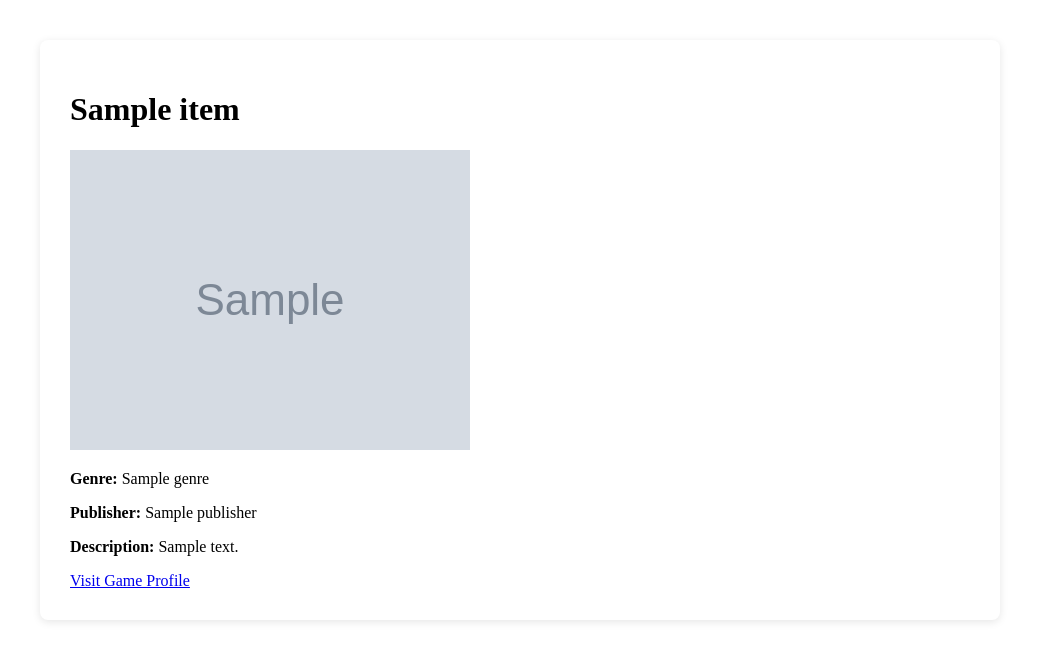
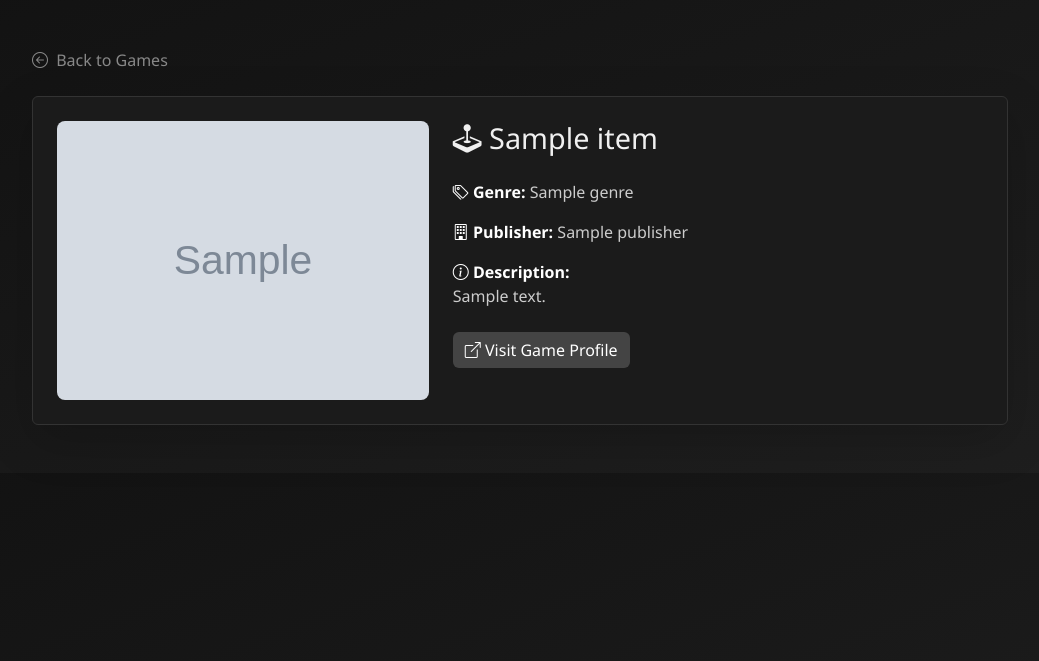
Before and after one commit to staten-island-tech/flask-api-project-JohnnyZhang7, a Flask app: page /game/1 in a window 1280 px wide. Shown: the top 661 px of the page, without its empty margins (120-1159 px from the left). Run offline with Flask 3, Linux system fonts and the light colour scheme; grey boxes marked "Sample" are stand-in pictures; a database or web service that is not in the repository returns one stand-in record (values such as "Sample title"); data that the repository does not hold is empty.

Commit message:
5/20/25 YAYAYYAYAY

```diff
--- a/app.py
+++ b/app.py
@@ -6,16 +6,16 @@ app = Flask(__name__)
 @app.route("/")
 def index():
     response = requests.get("https://www.freetogame.com/api/games?platform=pc")
-    data = response.json()[:150]       #My API doesn't have ?limit as a parameter
+    data = response.json()   #My API doesn't have ?limit as a parameter, there are only 339 games
 
     genres = []
     genre_groups = {}
 
     for game in data:
+
         if game['genre'] not in genres:
             genres.append(game['genre'])    #Stores the individual genres so that I can sort them later
             genre_groups[game['genre']] = []
-
         game_info = {
             'id': game['id'],
             'name': game['title'],
@@ -24,6 +24,7 @@ def index():
             'publisher': game['publisher']
         }
         genre_groups[game['genre']].append(game_info)
+
 
 
     return render_template("index.html", genre_groups=genre_groups)
--- a/static/style2.css
+++ b/static/style2.css
@@ -1,56 +1,81 @@
-.container {
-  max-width: 900px;
-  margin: 40px auto;
-  background-color: #fff;
-  padding: 30px;
-  box-shadow: 0 2px 8px rgba(0, 0, 0, 0.1);
-  border-radius: 8px;
+/* Reset some basic styles */
+* {
+  margin: 0;
+  padding: 0;
+  box-sizing: border-box;
 }
 
-.header {
-  text-align: center;
-  margin-bottom: 30px;
-  color: #2c3e50;
+/* Global styles */
+body {
+  font-family: Arial, sans-serif;
+  background-color: #f9f9f9;
+  color: #333;
+  line-height: 1.6;
 }
 
-.content {
-  display: flex;
-  flex-wrap: wrap;
-  gap: 20px;
-  align-items: flex-start;
-  justify-content: center;
+.container {
+  width: 90%;
+  max-width: 1000px;
+  margin: 0 auto;
+  padding: 20px;
 }
 
-.img {
-  max-width: 300px;
-  width: 100%;
-  border-radius: 10px;
-  object-fit: cover;
-  box-shadow: 0 4px 10px rgba(0, 0, 0, 0.1);
+h1 {
+  text-align: center;
+  margin: 20px 0;
+  font-size: 2.5rem;
+  color: #3c3c3c;
 }
 
-.text {
-  flex: 1;
-  min-width: 250px;
+/* Game details section */
+.game-details {
+  display: flex;
+  flex-direction: row;
+  gap: 20px;
+  margin-top: 30px;
 }
 
-.text p {
-  font-size: 1.1rem;
-  margin-bottom: 12px;
-  line-height: 1.5;
+.game-img {
+  width: 300px;
+  height: 200px;
+  object-fit: cover;
+  border-radius: 10px;
+  box-shadow: 0 4px 8px rgba(0, 0, 0, 0.1);
 }
 
-.text a {
+.game-description {
+  flex-grow: 1;
+}
+
+.game-description p {
+  font-size: 1.1rem;
+  margin-bottom: 10px;
+}
+
+.game-description a {
   display: inline-block;
   margin-top: 20px;
+  padding: 10px 20px;
+  background-color: #007bff;
+  color: #fff;
+  border-radius: 5px;
   text-decoration: none;
-  background-color: #3498db;
-  color: white;
-  padding: 12px 20px;
-  border-radius: 5px;
-  transition: background-color 0.3s ease;
+  font-weight: bold;
 }
 
-.text a:hover {
-  background-color: #2980b9;
+.game-description a:hover {
+  background-color: #0056b3;
 }
+
+/* Add an icon next to the game publisher */
+.game-description p strong {
+  display: inline-flex;
+  align-items: center;
+}
+
+.game-description p strong::before {
+  content: "\f1e9"; /* Bootstrap "bi-book" icon */
+  font-family: "Bootstrap Icons";
+  margin-right: 10px;
+  font-size: 1.2rem;
+}
--- a/templates/information.html
+++ b/templates/information.html
@@ -4,18 +4,85 @@
     <meta charset="UTF-8" />
     <meta name="viewport" content="width=device-width, initial-scale=1.0" />
     <title>{{ information.name }} - Game Description</title>
-    <link rel="stylesheet" href="{{ url_for('static', filename='style2.css') }}" />
+    <link href="https://cdn.jsdelivr.net/npm/bootstrap@5.3.3/dist/css/bootstrap.min.css" rel="stylesheet" />
+    <link href="https://cdnjs.cloudflare.com/ajax/libs/bootstrap-icons/1.10.0/font/bootstrap-icons.min.css" rel="stylesheet" />
+    <style>
+      body {
+        background: linear-gradient(to bottom right, #121212, #1f1f1f);
+        color: #e0e0e0;
+        font-family: 'Segoe UI', sans-serif;
+      }
+
+      .container {
+        max-width: 1000px;
+      }
+
+      .card {
+        background-color: #1b1b1b;
+        border: 1px solid #333;
+        color: #ccc;
+      }
+
+      .card-title {
+        color: #f0f0f0;
+        font-size: 1.8rem;
+      }
+
+      .card-text strong {
+        color: #ffffff;
+      }
+
+      a.btn-primary {
+        background-color: #444;
+        color: #fff;
+        border: none;
+      }
+
+      a.btn-primary:hover {
+        background-color: #666;
+        color: #fff;
+      }
+
+      .game-img {
+        width: 100%;
+        height: auto;
+        object-fit: cover;
+        border-radius: 0.5rem;
+      }
+
+      .back-link {
+        color: #888;
+        text-decoration: none;
+        margin-bottom: 1.5rem;
+        display: inline-block;
+      }
+
+      .back-link:hover {
+        color: #fff;
+        text-decoration: underline;
+      }
+    </style>
   </head>
   <body>
-    <div class="container">
-      <h1>{{ information.name }}</h1>
-      <div class="game-details">
-        <img src="{{ information.thumbnail }}" alt="{{ information.name }}" class="game-img" />
-        <div class="game-description">
-          <p><strong>Genre:</strong> {{ information.genre }}</p>
-          <p><strong>Publisher:</strong> {{ information.publisher }}</p>
-          <p><strong>Description:</strong> {{ information.description }}</p>
-          <a href="{{ information.freetogame_profile_url }}" target="_blank">Visit Game Profile</a>
+    <div class="container py-5">
+      <a href="{{ url_for('index') }}" class="back-link">
+        <i class="bi bi-arrow-left-circle me-1"></i> Back to Games
+      </a>
+
+      <div class="card shadow-lg p-4">
+        <div class="row g-4">
+          <div class="col-md-5">
+            <img src="{{ information.thumbnail }}" alt="{{ information.name }}" class="game-img" />
+          </div>
+          <div class="col-md-7">
+            <h2 class="card-title mb-4"><i class="bi bi-joystick"></i> {{ information.name }}</h2>
+            <p class="card-text mb-3"><strong><i class="bi bi-tags"></i> Genre:</strong> {{ information.genre }}</p>
+            <p class="card-text mb-3"><strong><i class="bi bi-building"></i> Publisher:</strong> {{ information.publisher }}</p>
+            <p class="card-text mb-4"><strong><i class="bi bi-info-circle"></i> Description:</strong><br />{{ information.description }}</p>
+            <a href="{{ information.freetogame_profile_url }}" target="_blank" class="btn btn-primary">
+              <i class="bi bi-box-arrow-up-right"></i> Visit Game Profile
+            </a>
+          </div>
         </div>
       </div>
     </div>
```
Also changed, not shown: lesson.py (+8 -0 lines), static/style.css (+69 -42 lines), templates/index.html (+71 -11 lines), templates/index_original.html (added, +33 -0 lines), templates/information_original.html (added, +23 -0 lines).
